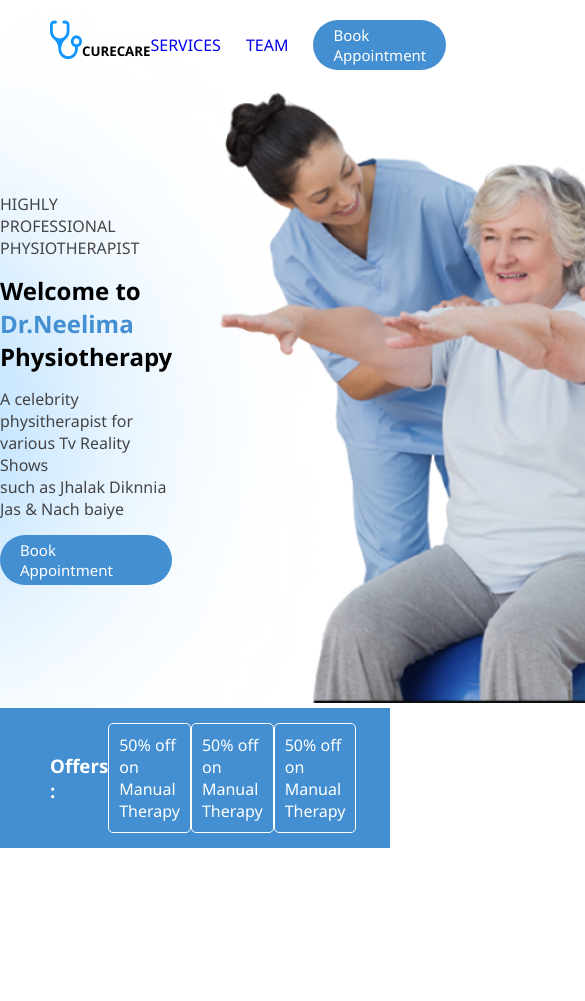
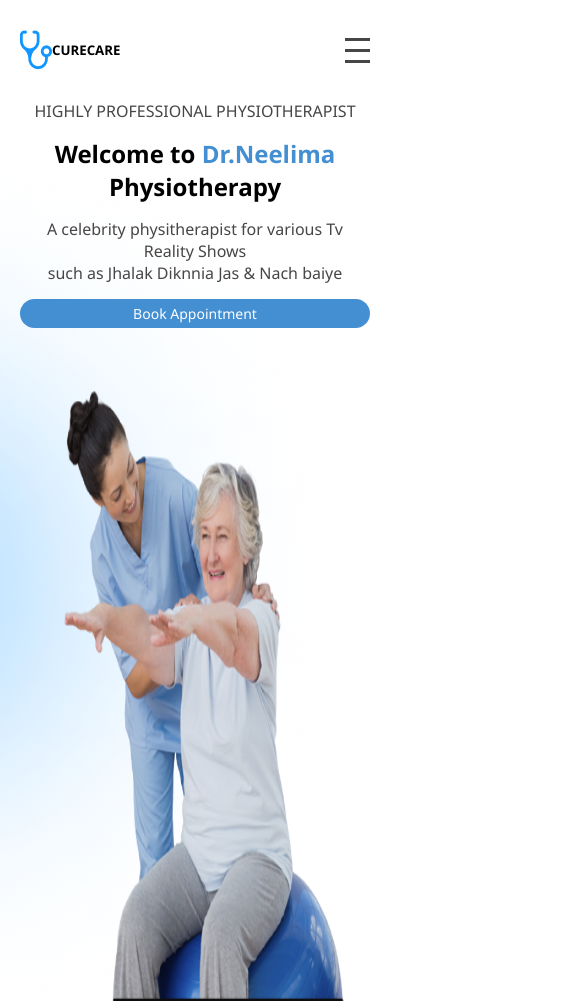
Before and after one commit to Godsfavour/Booking, a plain HTML site: page index.html in a window 390 px wide. Shown: the top 1001 px of the page, 585 px wide, since content can reach past the window. Before the commit the page ends 848 px from the top, so only its background shows below. Drawn offline with Linux system fonts and the light colour scheme.

Commit message:
I added media queries
To make it responsive on mobile i added media queries and the hamburger menue

```diff
--- a/index.html
+++ b/index.html
@@ -10,16 +10,28 @@
     <div class="navbar">
         <div class="logodiv">
             <img src="img/Vector.png" alt="curecare logo" class="logo">
-        <h5> CURECARE</h5>
+            <h5>CURECARE</h5>
         </div>
 
-    <div  class="navmenu">
+        <div class="hamburger" onclick="toggleMenu()">
+            <div></div>
+            <div></div>
+            <div></div>
+        </div>
+
+        <div class="navmenu">
+            <a href="#">SERVICES</a>
+            <a href="#">TEAM</a>
+            <a href="#" class="navbutton">Book Appointment</a>
+        </div>
+
+        <!-- Mobile Menu -->
+        <div class="navmenu-mobile" id="mobileMenu">
             <a href="#">SERVICES</a>
             <a href="#">TEAM</a>
             <a href="#" class="navbutton">Book Appointment</a>
         </div>
     </div>
-
 <div class="hero">
 
     <div class="herotext">
@@ -48,5 +60,12 @@
 
 
     </div>
+    <script>
+        function toggleMenu() {
+            var mobileMenu = document.getElementById('mobileMenu');
+            mobileMenu.classList.toggle('show-menu');
+        }
+    </script>
+
 </body>
 </html>
--- a/style.css
+++ b/style.css
@@ -1,98 +1,126 @@
+/* General Styles */
 *{
-    padding: 0px;
-    margin: 0px;
+    padding: 0;
+    margin: 0;
     font-family: 'Segoe UI', Tahoma, Geneva, Verdana, sans-serif;
-
 }
 
-body{
-
-    background-image:url(img/Ellipse.png), url(img/bgpattern.png);
+body {
+    background-image: url(img/Ellipse.png), url(img/bgpattern.png);
     background-position: left center, right top;
     background-size: auto;
     background-repeat: no-repeat;
 }
 
-p{
+p {
     color: rgba(59, 57, 57, 0.936);
 }
-.navbar{
+
+/* Navbar Styles */
+.navbar {
     display: flex;
-    flex-direction: row;
     justify-content: space-between;
-    align-items: start;
-    padding-left: 50px;
-    padding-right: 50px;
+    align-items: center;
+    padding: 20px 50px;
     margin-top: 20px;
+    position: relative;
 }
 
 .logodiv {
     display: flex;
-    flex-direction: row;
-    align-items: end;
+    align-items: center;
 }
 
+.navmenu {
+    display: flex;
+    gap: 25px;
+    align-items: center;
+}
 
+.navbutton {
+    background-color: rgb(67, 143, 209);
+    color: #fff;
+    border-radius: 34px;
+    padding: 5px 20px;
+    font-size: 15px;
+    text-decoration: none;
+}
+
+.navmenu a {
+    text-decoration: none;
+    color: rgba(59, 57, 57, 0.936);
+}
+
+/* Mobile Navbar Optimization */
+.hamburger {
+    display: none;
+    flex-direction: column;
+    cursor: pointer;
+}
+
+.hamburger div {
+    width: 25px;
+    height: 3px;
+    background-color: rgba(59, 57, 57, 0.936);
+    margin: 4px 0;
+    transition: all 0.3s ease;
+}
 
 .navmenu {
     display: flex;
     flex-direction: row;
-    gap: 25px;
-    text-decoration: none;
     align-items: center;
-    justify-content: space-evenly;
-
 }
 
-.navbutton{
-    background-color: rgb(67, 143, 209);
-    text-decoration: none;
-    color: rgb(255, 255, 255);
-    border-radius: 34px;
-    padding: 5px 20px ;
-    font-size: 15px;
-
+.navmenu-mobile {
+    display: none;
+    flex-direction: column;
+    position: absolute;
+    top: 100%;
+    left: 0;
+    width: 100%;
+    background-color: rgba(67, 143, 209, 0.95);
+    padding: 20px 0;
+    gap: 15px;
+    z-index: 999;
+    text-align: center;
 }
 
-
-.navmenu a {
-    text-decoration: none;
-
+.navmenu-mobile a {
+    color: white;
+    font-size: 18px;
 }
 
-.hero{
+.show-menu {
+    display: flex !important;
+}
 
+/* Hero Section */
+.hero {
     display: flex;
-    flex-direction: row;
+    justify-content: space-around;
     align-items: center;
-    justify-content: space-around;
-    /* padding: 10px 50px; */
-    /* height: 70vh; */
-
 }
 
 .herotext {
     display: flex;
     flex-direction: column;
     gap: 15px;
+}
 
-    }
-    .heroimage{
+.heroimage {
     height: 75vh;
 }
-
-
-
 
 .drneelima {
     color: rgb(67, 143, 209);
 }
 
-.herobelt{
+/* Hero Belt */
+.herobelt {
     background-color: rgb(67, 143, 209);
     color: white;
     display: flex;
-    flex-direction: row;
     justify-content: space-evenly;
     padding: 15px 50px;
     align-items: center;
@@ -104,3 +132,52 @@
     padding: 10px;
     border-radius: 5px;
 }
+
+/* Media Queries */
+
+/* Mobile Screens (max-width: 768px) */
+@media (max-width: 768px) {
+    .navbar {
+        flex-direction: row;
+        justify-content: space-between;
+        padding: 10px 20px;
+    }
+
+    .navmenu {
+        display: none;
+    }
+
+    .hamburger {
+        display: flex;
+    }
+
+    .navbutton {
+        font-size: 14px;
+        padding: 5px 15px;
+    }
+
+    .hero {
+        flex-direction: column;
+        text-align: center;
+    }
+
+    .herotext {
+        padding: 20px;
+    }
+
+    .heroimage {
+        max-width: 80%;
+        margin: 20px auto;
+    }
+}
+
+/* Tablet Screens (min-width: 769px and max-width: 1024px) */
+@media (min-width: 769px) and (max-width: 1024px) {
+    .herotext {
+        max-width: 60%;
+    }
+
+    .heroimage {
+        max-width: 90%;
+    }
+}
```
Lines whose indentation alone changed are shown as unchanged.
